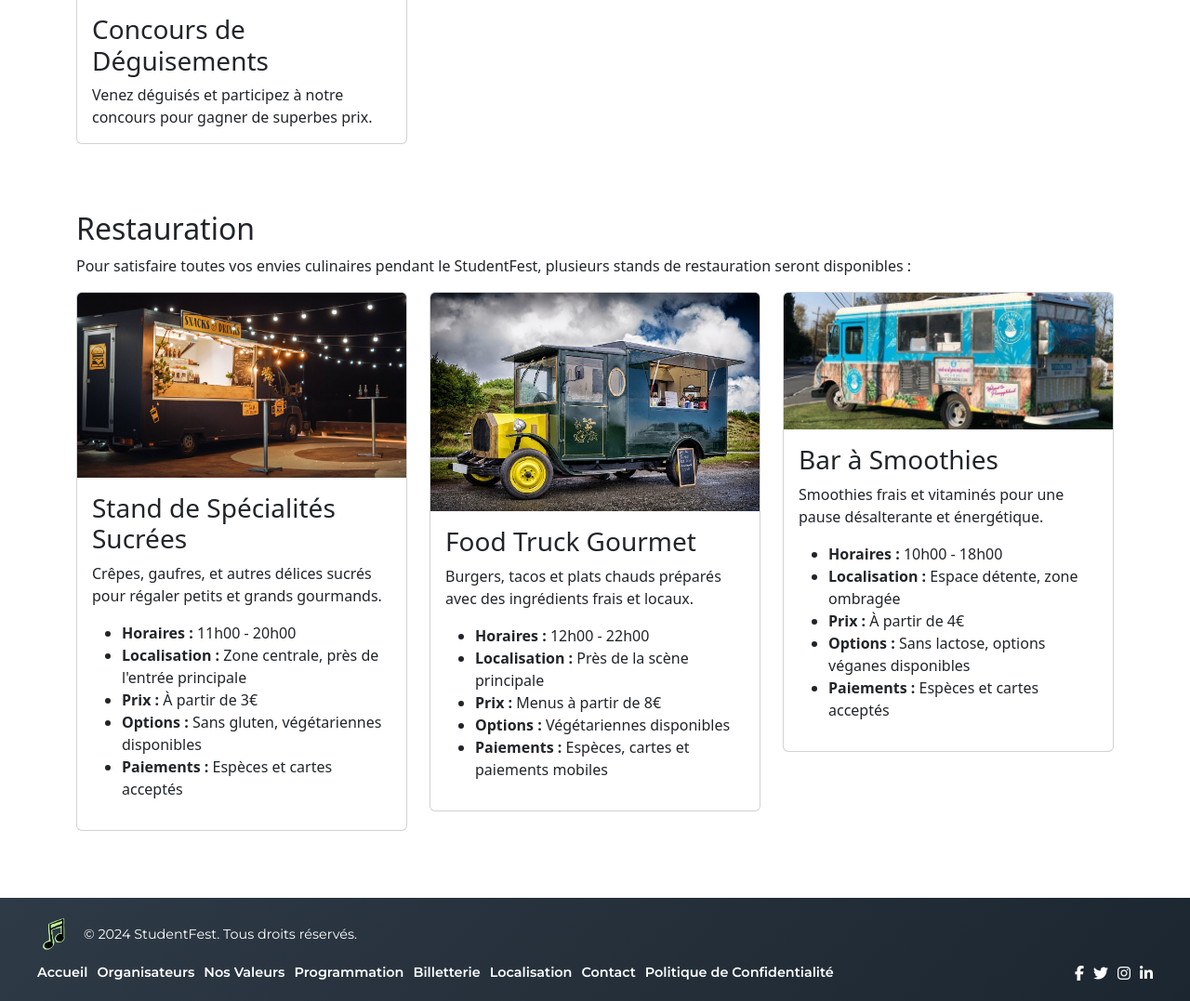
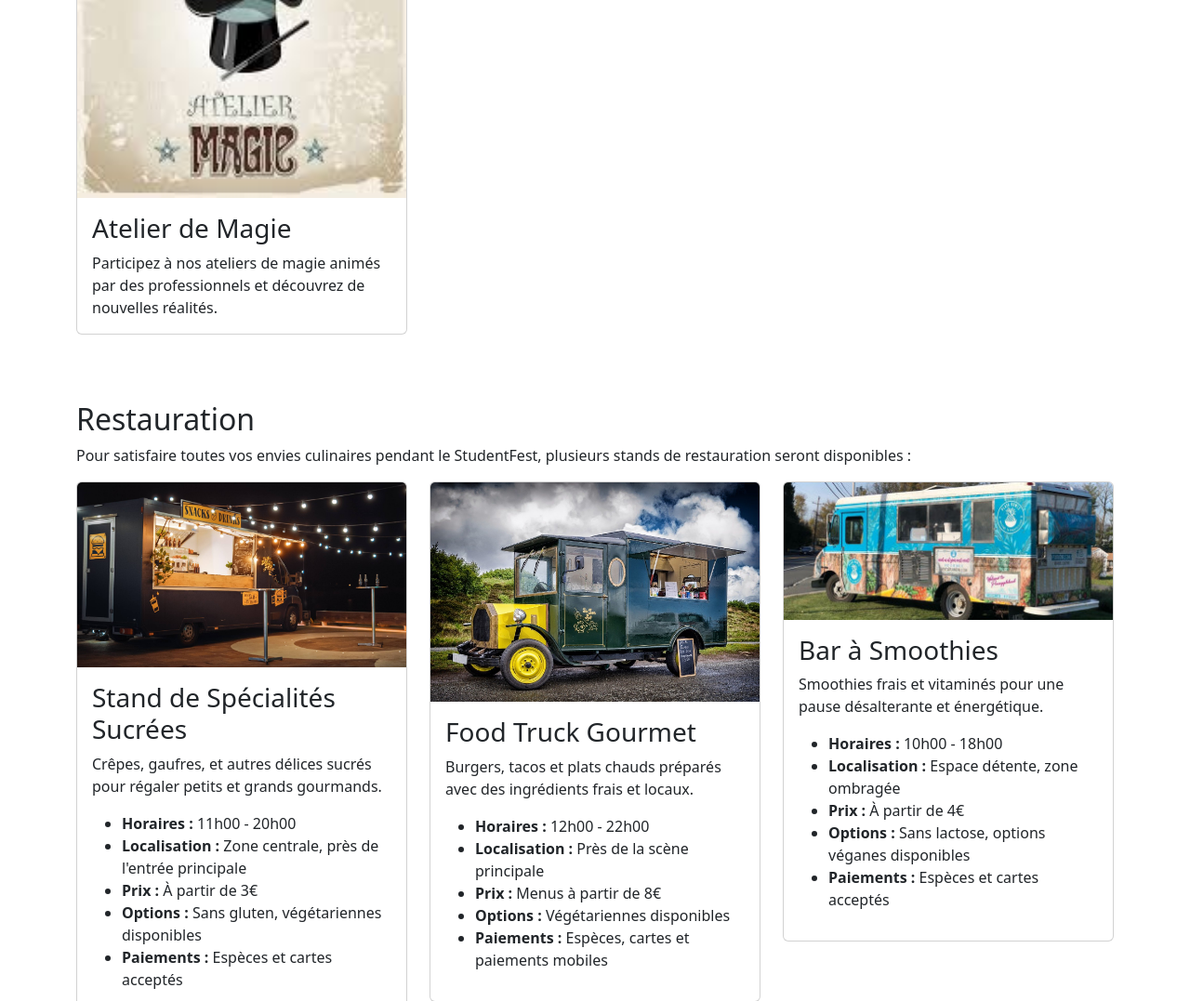
Before and after one commit to Yoshi-OOF/Festival, a PHP site: page /village.php in a window 1280 px wide. Shown: the part 855-1932 px from the top of the page at 93% size. Run offline with PHP 8.4, Linux system fonts and the light colour scheme; some libraries are stand-ins or nearby versions.

Commit message:
Modification des animations de la journée avec ajout de photos.

```diff
--- a/village.php
+++ b/village.php
@@ -27,7 +27,7 @@
             <div class="row">
                 <div class="col-md-6 col-lg-4">
                     <div class="card mb-4">
-                        <img src="animation1.jpg" class="card-img-top" alt="Animation 1">
+                        <img src="Atelier de danse.jpg" class="card-img-top" alt="Animation 1">
                         <div class="card-body">
                             <h3 class="card-title">Atelier de Danse</h3>
                             <p class="card-text">Participez à nos ateliers de danse animés par des professionnels et découvrez de nouveaux styles.</p>
@@ -37,30 +37,30 @@
 
                 <div class="col-md-6 col-lg-4">
                     <div class="card mb-4">
-                        <img src="animation2.jpg" class="card-img-top" alt="Animation 2">
+                        <img src="Aire de jeux.jpg" class="card-img-top" alt="Animation 2">
                         <div class="card-body">
-                            <h3 class="card-title">Zone de Jeux</h3>
-                            <p class="card-text">Une zone dédiée aux jeux pour petits et grands, avec des jeux interactifs et des compétitions amicales.</p>
+                            <h3 class="card-title">Aire de Jeux</h3>
+                            <p class="card-text">Une zone dédiée aux jeux pour petits avec des infrastructures solides et sécurisées.</p>
                         </div>
                     </div>
                 </div>
 
                 <div class="col-md-6 col-lg-4">
                     <div class="card mb-4">
-                        <img src="animation3.jpg" class="card-img-top" alt="Animation 3">
+                        <img src="Atelier de cirque.jpg" class="card-img-top" alt="Animation 3">
                         <div class="card-body">
-                            <h3 class="card-title">Atelier de Création</h3>
-                            <p class="card-text">Exprimez votre créativité lors de nos ateliers de peinture, de sculpture et d'artisanat.</p>
+                            <h3 class="card-title">Atelier de Cirque</h3>
+                            <p class="card-text">Participez à nos ateliers de cirque animés par des professionnels et découvrez de nouveaux horizons.</p>
                         </div>
                     </div>
                 </div>
 
                 <div class="col-md-6 col-lg-4">
                     <div class="card mb-4">
-                        <img src="animation4.jpg" class="card-img-top" alt="Animation 4">
+                        <img src="Atelier de magie.jpg" class="card-img-top" alt="Animation 4">
                         <div class="card-body">
-                            <h3 class="card-title">Concours de Déguisements</h3>
-                            <p class="card-text">Venez déguisés et participez à notre concours pour gagner de superbes prix.</p>
+                            <h3 class="card-title">Atelier de Magie</h3>
+                            <p class="card-text">Participez à nos ateliers de magie animés par des professionnels et découvrez de nouvelles réalités.</p>
                         </div>
                     </div>
                 </div>
```
Also changed, not shown: assets/Aire de jeux.jpg (added), assets/Atelier de cirque.jpg (added), assets/Atelier de danse.jpg (added), assets/Atelier de magie.jpg (added).
